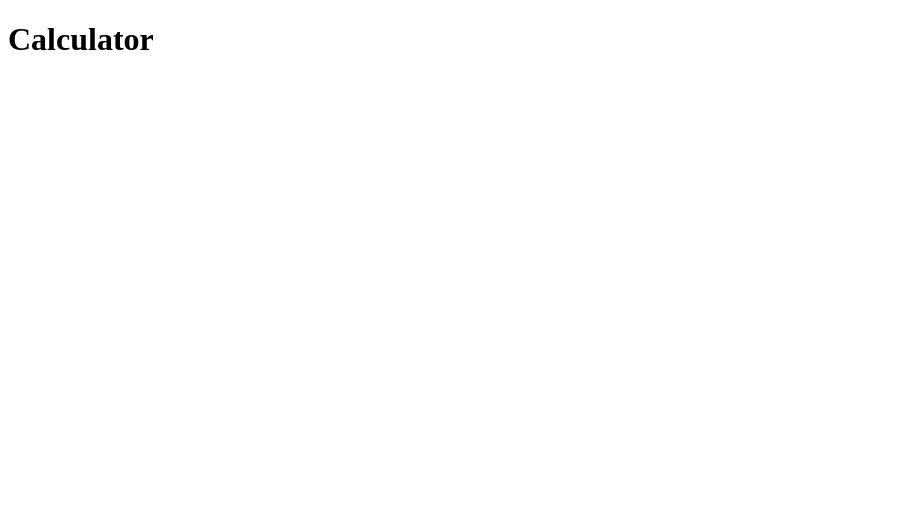
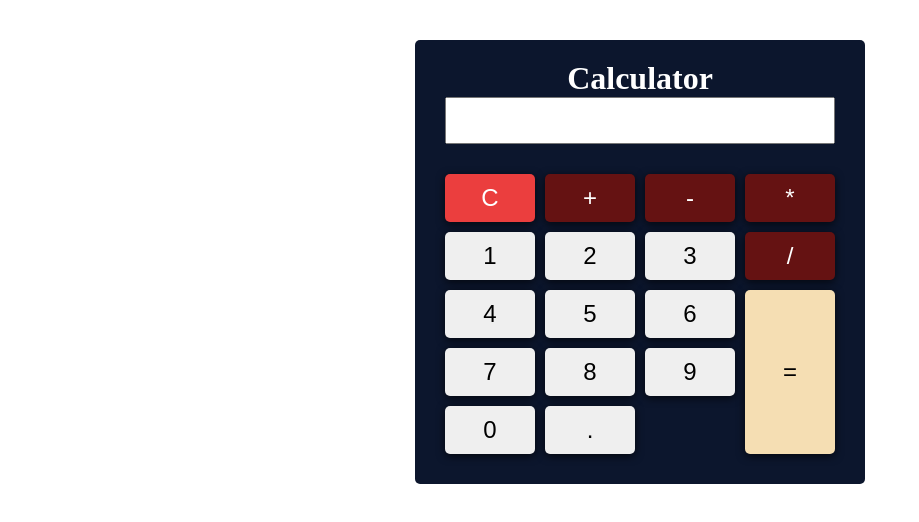
Before and after one commit to Harbhajan002/Calculator-Repo, a plain HTML site: page index.html in a window 1280 px wide. Shown: the whole page, without its empty margins (0-919 px from the left). Drawn offline with Linux system fonts and the light colour scheme.

Commit message:
Completed Project

```diff
--- a/index.html
+++ b/index.html
@@ -3,9 +3,38 @@
 <head>
     <meta charset="UTF-8">
     <meta name="viewport" content="width=device-width, initial-scale=1.0">
+    <link rel="stylesheet" href="style.css">
     <title>Calculator</title>
 </head>
 <body>
+    <div class="container">
     <h1>Calculator</h1>
+
+        <input type="text" id="input_screen" readonly>
+        <div class="btn-section">
+            <button class="clear">C</button>
+            <button class="operator">+</button>
+            <button class="operator">-</button>
+            <button class="operator">*</button>
+            <button class="number">1</button>
+            <button class="number">2</button>
+            <button class="number">3</button>
+            <button class="operator">/</button>
+            <button class="number">4</button>
+            <button class="number">5</button>
+            <button class="number">6</button>
+            <button class="equal">=</button>
+
+            <button class="number">7</button>
+            <button class="number">8</button>
+            <button class="number">9</button>
+            <button class="number">0</button>
+            <button class="decimal">.</button>
+
+
+        </div>
+
+    </div>
+    <script src="index.js"></script>
 </body>
 </html>
--- a/index.js
+++ b/index.js
@@ -0,0 +1,27 @@
+const btns =  document.querySelectorAll("button");
+// querySelectorAll always give node list
+// console.log(btns);
+const input = document.getElementById("input_screen");
+const clear = document.getElementsByClassName("clear");
+
+btns.forEach(btn =>{
+    btn.addEventListener("click",  ()=>{
+        // console.log(btn.textContent);
+
+       const btnValue = btn.textContent;
+
+        if (btnValue === "C") {
+            input.value = "";
+        }else if(btnValue === "="){
+            calculateResult()
+        }
+        else{
+            input.value += btnValue;
+
+        }
+    })
+})
+
+function calculateResult(){
+  input.value = eval(input.value)
+}
--- /dev/null
+++ b/style.css
@@ -0,0 +1,54 @@
+*{
+    margin: 0px;
+    padding: 0px;
+    box-sizing: border-box;
+}
+body{
+    width: 100%;
+}
+.container{
+    width: 450px;
+    margin: 40px auto;
+    text-align: center;
+    background-color:  #0c162d;
+    border-radius: 5px;
+    padding: 20px;
+    color: white;
+}
+#input_screen{
+ width: 95%;
+ padding: 10px;
+ font-size: 20px;
+ margin: auto;
+ margin-bottom: 20px;
+}
+.btn-section{
+    margin: 10px;
+    display: grid;
+    grid-template-columns: repeat(4, 1fr);
+    grid-gap: 10px;
+}
+button{
+    padding: 10px;
+    font-size: 24px;
+    border: none;
+    border-radius: 5px ;
+    box-shadow: 0 2px 8px rgba(0, 0, 0, 0.7);
+    transition: background-color 0.3s ease;
+}
+button:hover{
+    background-color: gray;
+    color: white;
+}
+.clear{
+    background-color: rgb(235, 62, 62);
+    color: white;
+}
+.operator{
+    background-color: rgb(101, 18, 18);
+    color: white;
+}
+.equal{
+    background-color: wheat;
+    grid-row: span 3;
+}
```
